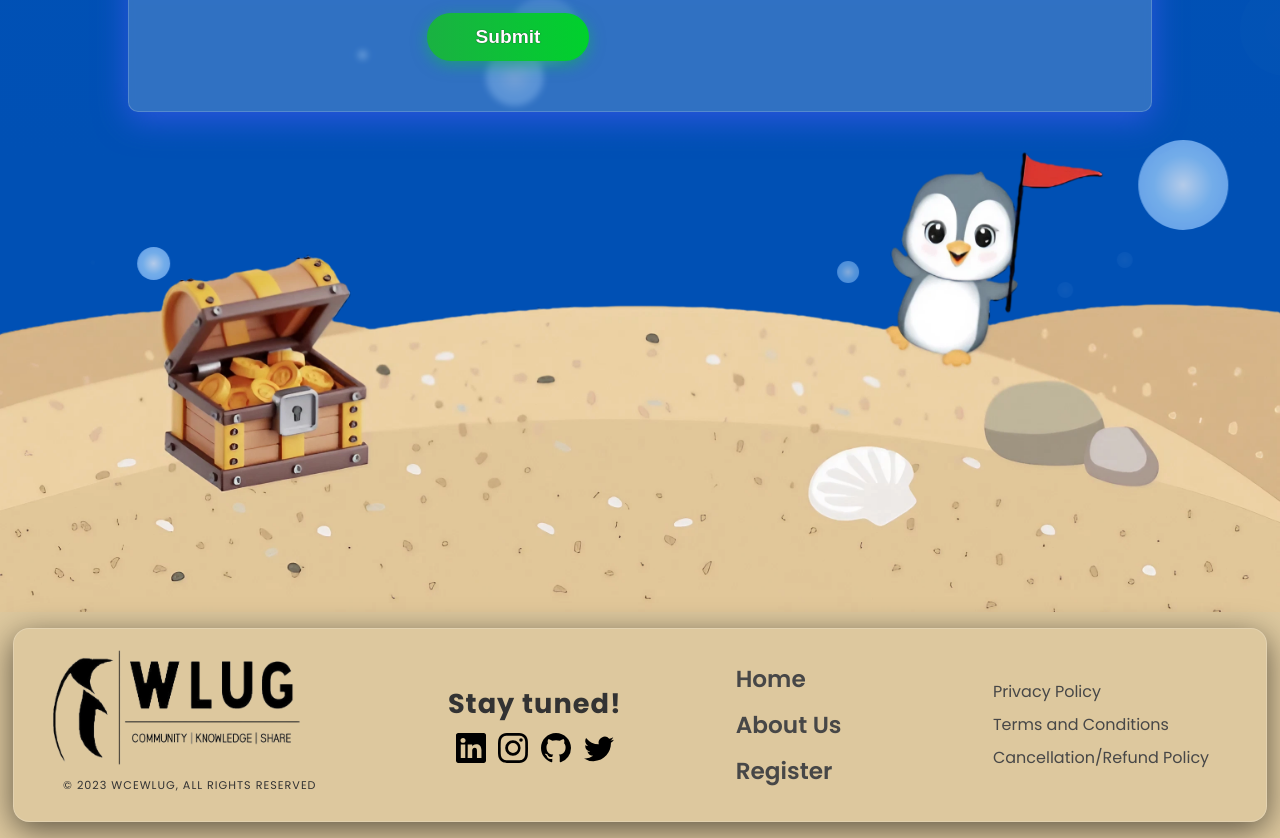
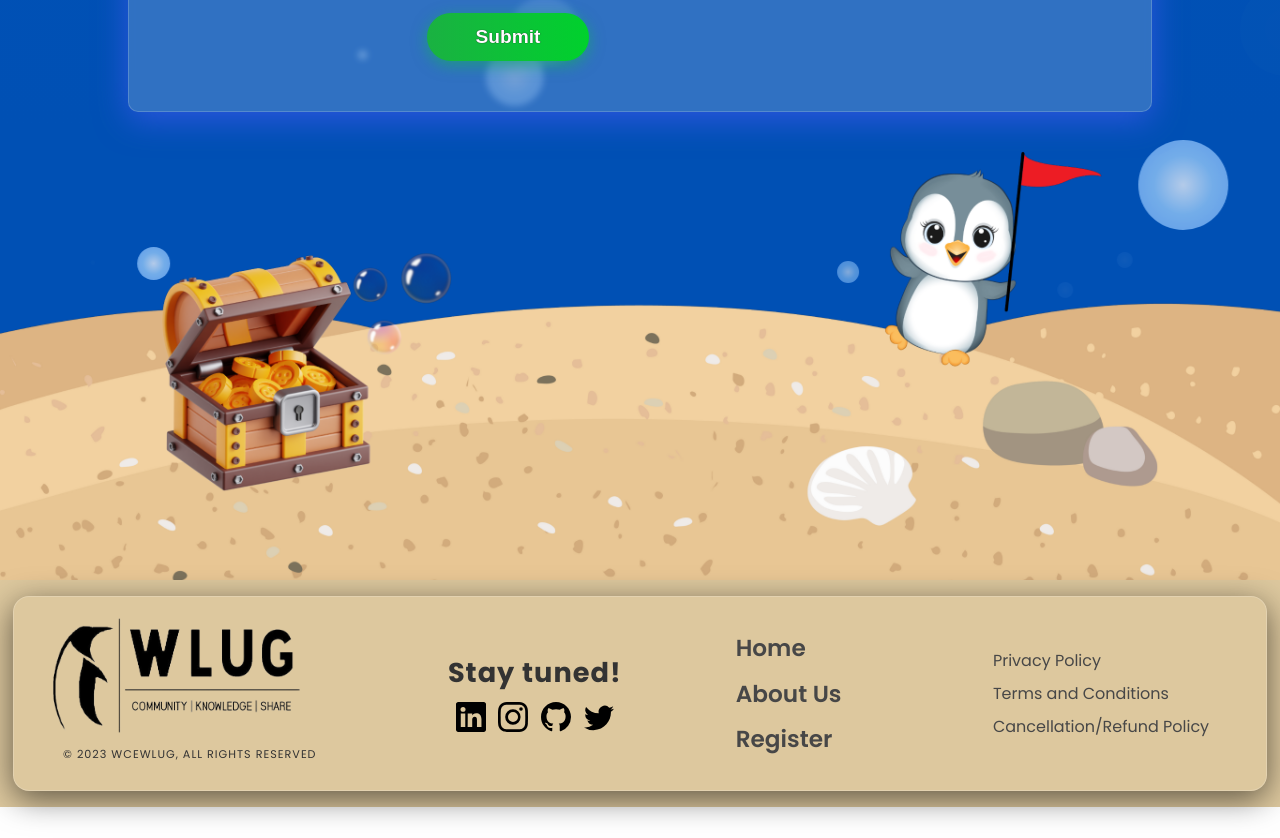
Before and after one commit to Walchand-Linux-Users-Group/LinuxDiary-4.0-Frontend, a React (Create React App) app: page / in a window 1280 px wide. Shown: the part 4720-5558 px from the top of the page. After the commit the page ends 5527 px from the top, so only its background shows below. Built offline with nearby package versions, Linux system fonts and the light colour scheme.

Commit message:
footerimg

```diff
--- a/src/Rewards.js
+++ b/src/Rewards.js
@@ -35,7 +35,7 @@ const Rewards = () => {
             <div>
                 <Register />
                 <div className='imgg'>
-                    <img src="./images/footer.png" alt="sand" />
+                    <img src="./images/footer-new.png" alt="sand" />
                 </div>
             </div></>
     )
```
Also changed, not shown: public/images/footer-new.png (added).
